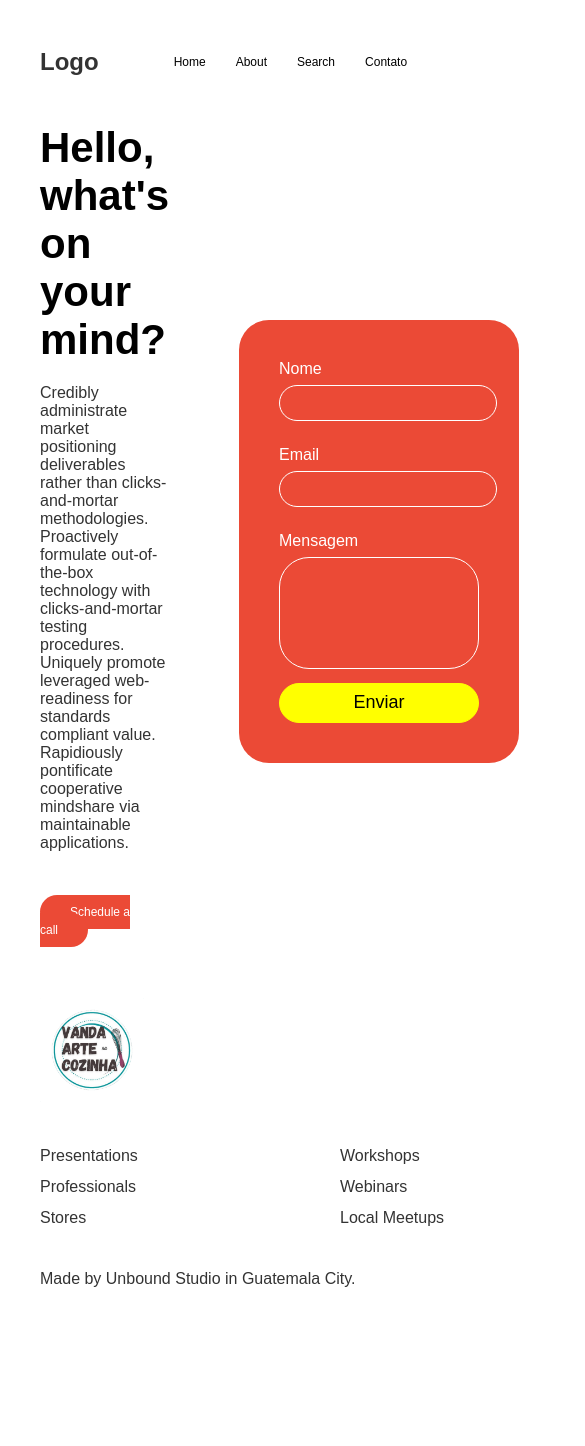
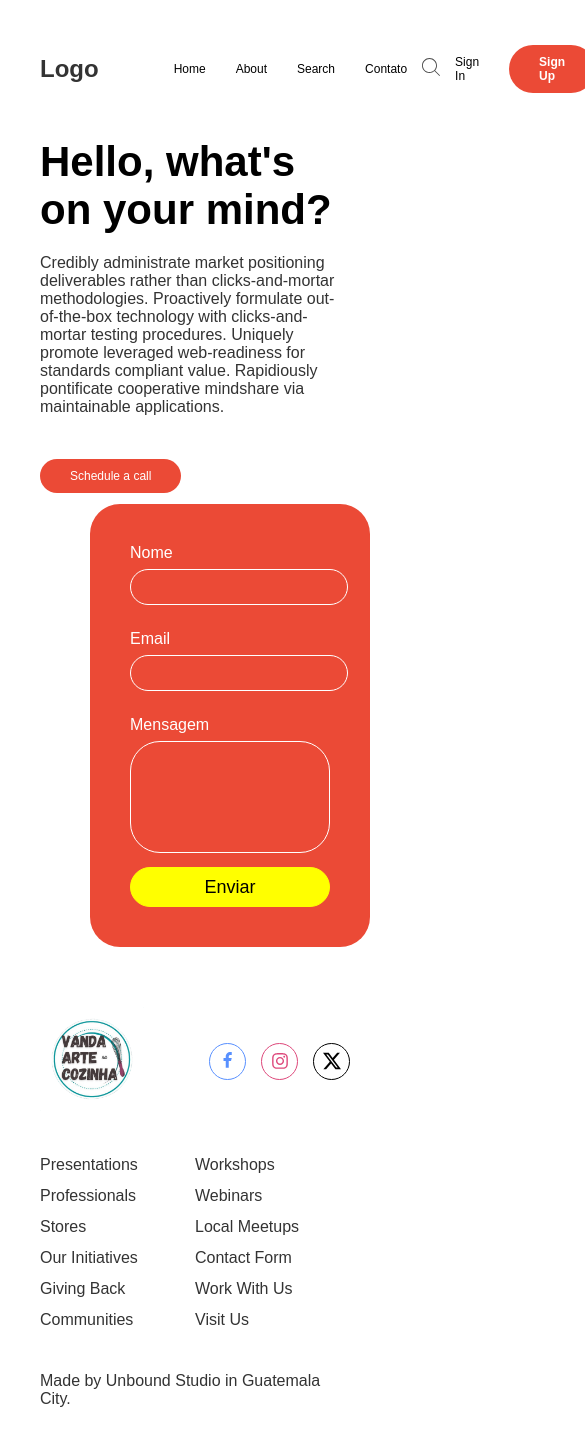
Before and after one commit to DouglasGonc/React-ViteImersao, a React (Vite) app: page /contato in a window 390 px wide. Shown: the top 1446 px of the page, 585 px wide, since content can reach past the window. Before the commit the page ends 1348 px from the top, so only its background shows below. Built offline with nearby package versions, Linux system fonts and the light colour scheme.

Commit message:
inicio do media query header e footer

```diff
--- a/src/components/footer.tsx
+++ b/src/components/footer.tsx
@@ -9,17 +9,21 @@
 
 const FooterGrid1 = styled.div`
     margin: 0 auto;
-    width: 1200px;
+    max-width: 1200px;
     padding: 60px 40px 41px 40px;
 
-    display: grid;
-    grid-template-columns: 1fr 1fr;
+    display: flex;
+    justify-content: space-between;
     align-items: center;
+
+    @media (max-width: 768px){
+        grid-template-columns: 1fr;
+    }
 `;
 
 const FooterGrid2 = styled.div`
     margin: 0 auto;
-    width: 1200px;
+    max-width: 1200px;
     padding: 0 40px;
 
     display: grid;
@@ -33,6 +37,10 @@
     li{
         padding-bottom: 13px;
     }
+
+    @media (max-width: 768px){
+        grid-template-columns: 1fr 1fr;
+    }
 `;
 const LogoF = styled.div`
     padding: 0 60px 0 0;
@@ -44,7 +52,7 @@
 `;
 const FooterGrid3 = styled.div`
     margin: 0 auto;
-    width: 1200px;
+    max-width: 1200px;
     padding: 30px 40px 60px 40px;
 `;
 
--- a/src/components/header.tsx
+++ b/src/components/header.tsx
@@ -10,7 +10,7 @@
 
 const Headerflex = styled.div`
     margin: 0 auto;
-    width: 1200px;
+    max-width: 1200px;
     padding: 0 40px;
 
     display: flex;
--- a/src/pages/Contact.tsx
+++ b/src/pages/Contact.tsx
@@ -10,6 +10,10 @@
 
     div{
         flex: 1 1 0%;
+    }
+
+    @media (max-width: 768px){
+        flex-direction: column;
     }
 `;
 
```
